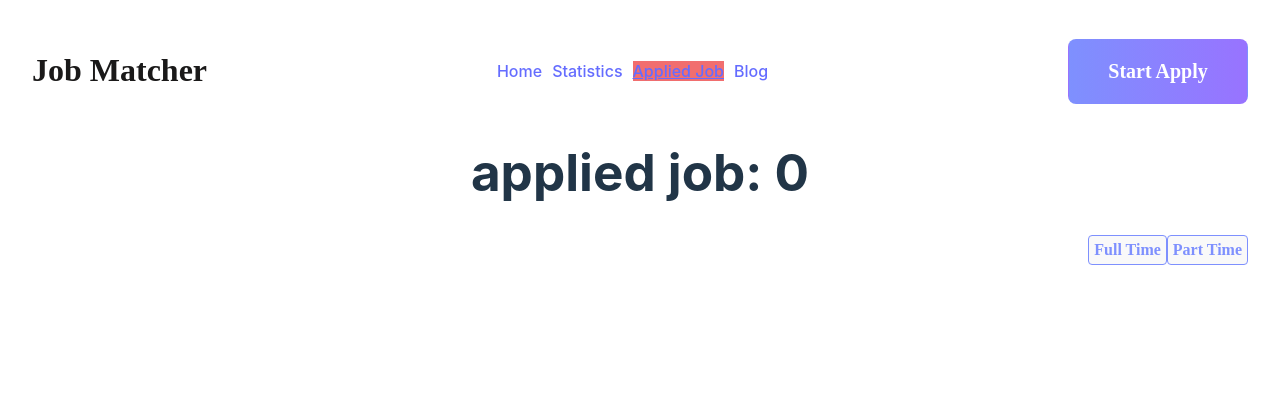
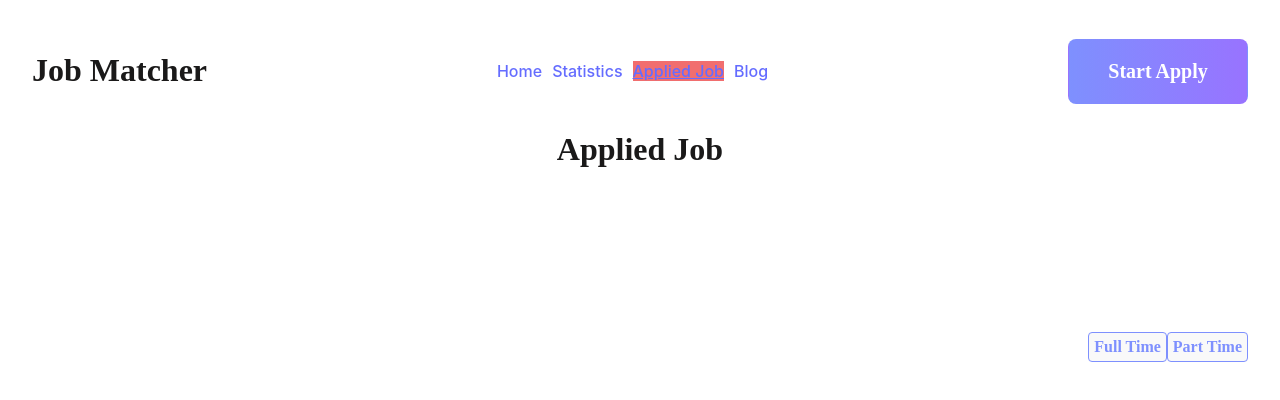
Before and after one commit to ataur28/job-matchers, a React (Vite) app: page /applied-job in a window 1280 px wide. Shown: the top 400 px of the page. Built offline with nearby package versions, Linux system fonts and the light colour scheme.

Commit message:
update all banner

```diff
--- a/index.html
+++ b/index.html
@@ -4,7 +4,7 @@
     <meta charset="UTF-8" />
     <link rel="icon" type="image/svg+xml" href="/vite.svg" />
     <meta name="viewport" content="width=device-width, initial-scale=1.0" />
-    <title>Vite + React</title>
+    <title>Job Matcher</title>
   </head>
   <body>
     <div id="root"></div>
--- a/src/components/ApplidJobs/AppliedJobs.css
+++ b/src/components/ApplidJobs/AppliedJobs.css
@@ -1,3 +1,16 @@
-.filter-btn{
+.banner {
+    height: 200px;
+    text-align: center;
+}
+
+.banner-title {
+    font-family: 'Manrope';
+    font-style: normal;
+    font-weight: 800;
+    font-size: 32px;
+    text-align: center;
+}
+
+.filter-btn {
     text-align: right;
 }
--- a/src/components/ApplidJobs/AppliedJobs.jsx
+++ b/src/components/ApplidJobs/AppliedJobs.jsx
@@ -8,7 +8,9 @@ const AppliedJobs = () => {
     console.log(jobs)
     return (
         <div>
-            <h1>applied job: {jobs.length}</h1>
+            <div className='banner'>
+                <h1 className='banner-title'>Applied Job</h1>
+            </div>
             <div className='filter-btn'>
                 <button className='primary-btn'>Full Time</button>
                 <button className='primary-btn'>Part Time</button>
--- a/src/components/Blog/Blog.jsx
+++ b/src/components/Blog/Blog.jsx
@@ -4,6 +4,9 @@ import './Blog.css'
 const Blog = () => {
     return (
         <div>
+            <div className='banner'>
+                <h1 className='banner-title'>Blog</h1>
+            </div>
             <h2>Question and Answer </h2>
             <div className='question-answer'>
                 <h3>Question-1: When should you use context API?</h3>
--- a/src/components/ErrorElement/ErrorElement.jsx
+++ b/src/components/ErrorElement/ErrorElement.jsx
@@ -3,7 +3,8 @@ import React from 'react';
 const ErrorElement = () => {
     return (
         <div>
-            <h1>4440444</h1>
+            <h1>Error</h1>
+            <h1>404</h1>
         </div>
     );
 };
--- a/src/components/Statistics/Statistic.jsx
+++ b/src/components/Statistics/Statistic.jsx
@@ -31,6 +31,9 @@ const Statistic = () => {
 
     return (
         <div>
+            <div className='banner'>
+                <h1 className='banner-title'>Statistic</h1>
+            </div>
             <h3>Assignment Mark Area Chart</h3>
             {/* <BarChart width={1000} height={500} data={mark}>
                 <Bar dataKey="mark" fill='#8884d8'></Bar>
--- a/src/main.jsx
+++ b/src/main.jsx
@@ -54,7 +54,7 @@ const router = createBrowserRouter([
       },
       {
         path: '*',
-        element: <div>Error : 44444444444440444444444444</div>
+        element: <div>Error : 404</div>
       }
     ]
   }
```
Lines whose indentation alone changed are shown as unchanged.
